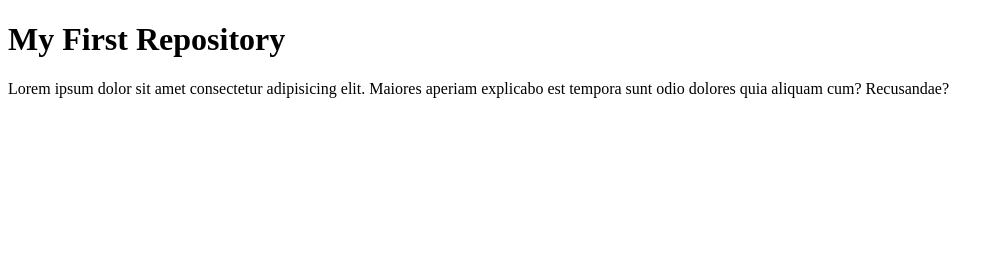
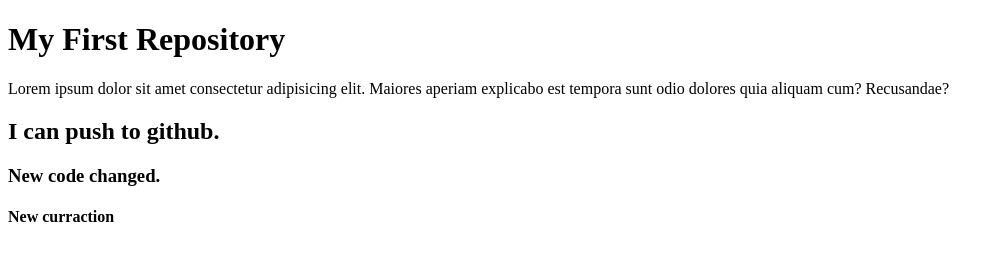
Before and after one commit to subrotomojumder/my-first-repo22, a plain HTML site: page index.html in a window 1280 px wide. Shown: the whole page, without its empty margins (0-1004 px from the left). Drawn offline with Linux system fonts and the light colour scheme.

Commit message:
added some contant

```diff
--- a/index.html
+++ b/index.html
@@ -9,5 +9,8 @@
 <body>
     <h1>My First Repository</h1>
     <p>Lorem ipsum dolor sit amet consectetur adipisicing elit. Maiores aperiam explicabo est tempora sunt odio dolores quia aliquam cum? Recusandae?</p>
+    <h2>I can push to github.</h2>
+    <h3>New code changed.</h3>
+    <h4>New curraction</h4>
 </body>
 </html>
```
